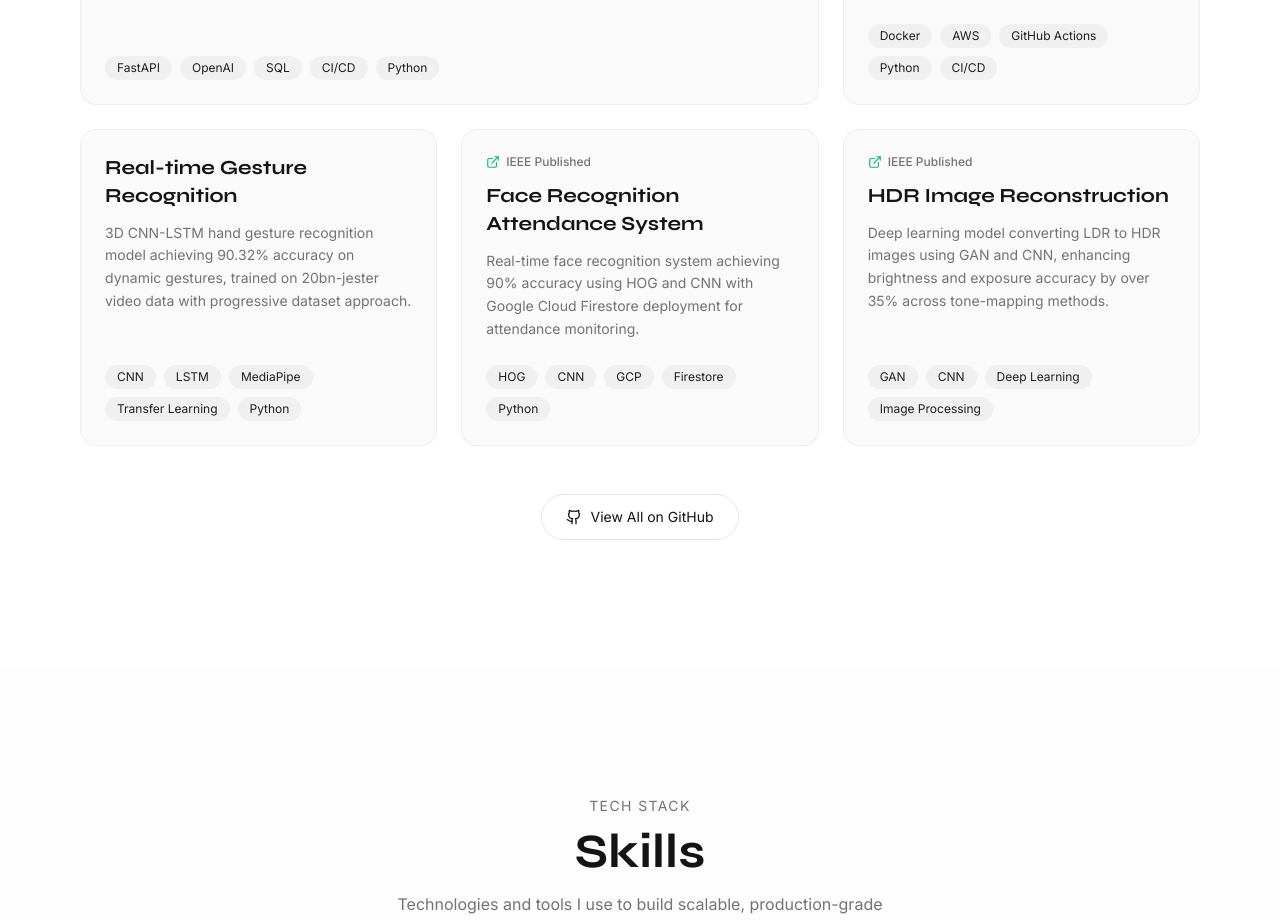
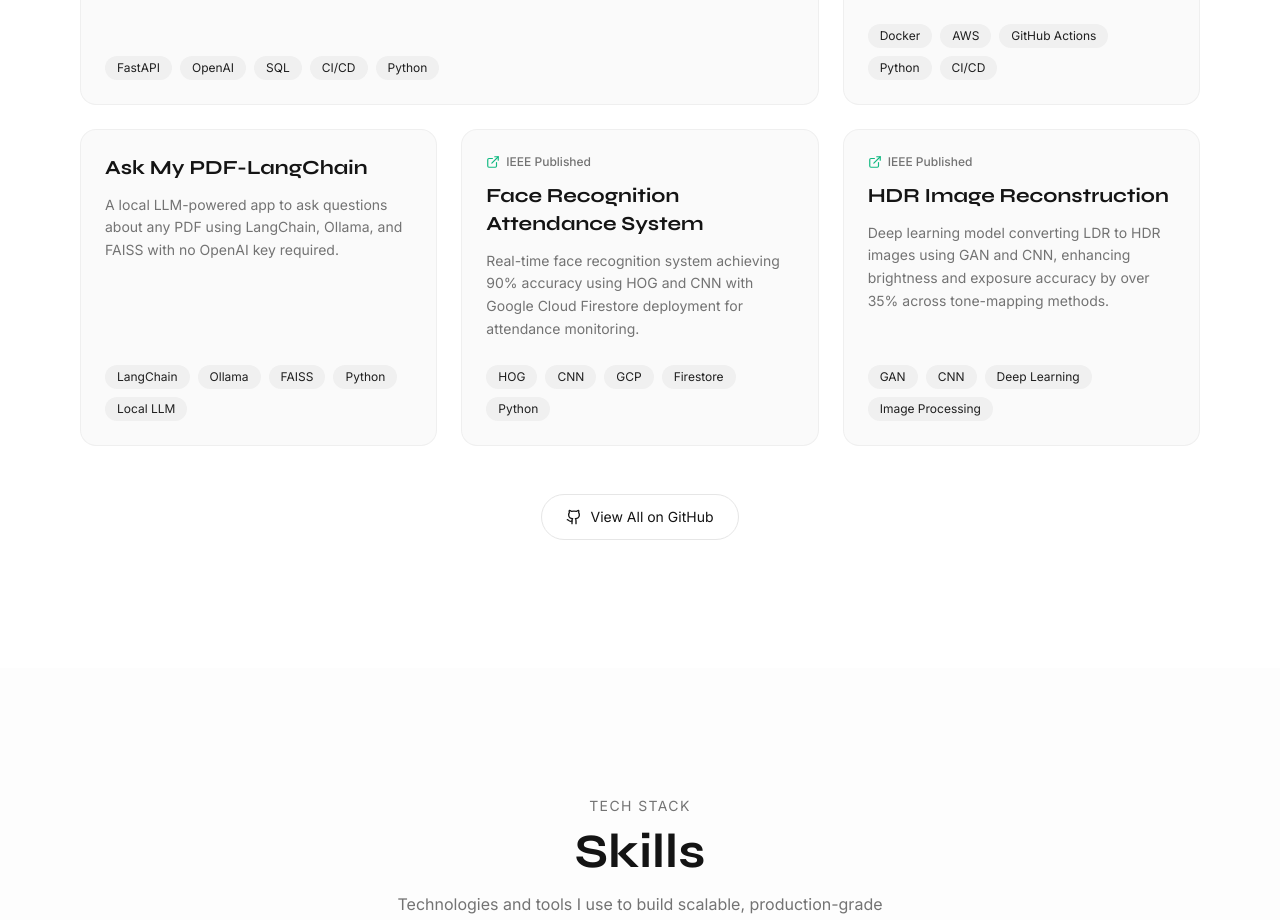
Before and after one commit to JITHENTHIRIYA/personalPortfolio, a React (Vite) app: page / in a window 1280 px wide. Shown: the part 3200-4120 px from the top of the page. Built offline with nearby package versions, Linux system fonts and the light colour scheme; the HTML template or start-up script is replaced by a standard one.

Commit message:
Swapped projects

```diff
--- a/src/components/ProjectsSection.tsx
+++ b/src/components/ProjectsSection.tsx
@@ -27,12 +27,12 @@ const projects = [
     highlight: false,
   },
   {
-    title: "Real-time Gesture Recognition",
+    title: "Ask My PDF-LangChain",
     badge: null,
     description:
-      "3D CNN-LSTM hand gesture recognition model achieving 90.32% accuracy on dynamic gestures, trained on 20bn-jester video data with progressive dataset approach.",
-    tech: ["CNN", "LSTM", "MediaPipe", "Transfer Learning", "Python"],
-    link: "#",
+      "A local LLM-powered app to ask questions about any PDF using LangChain, Ollama, and FAISS with no OpenAI key required.",
+    tech: ["LangChain", "Ollama", "FAISS", "Python", "Local LLM"],
+    link: "https://github.com/JITHENTHIRIYA/askMyPDF-Langchain",
     highlight: false,
   },
   {
```
